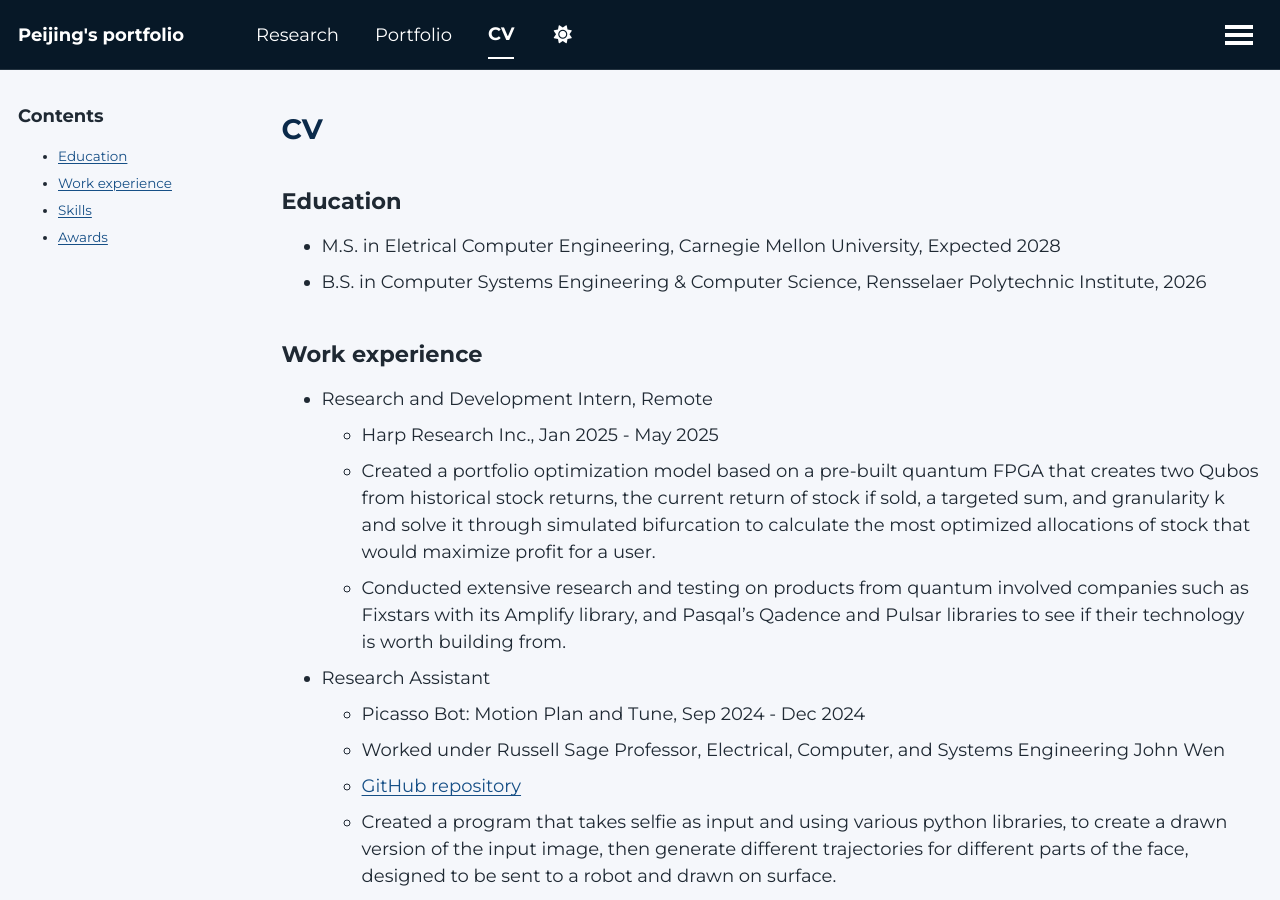
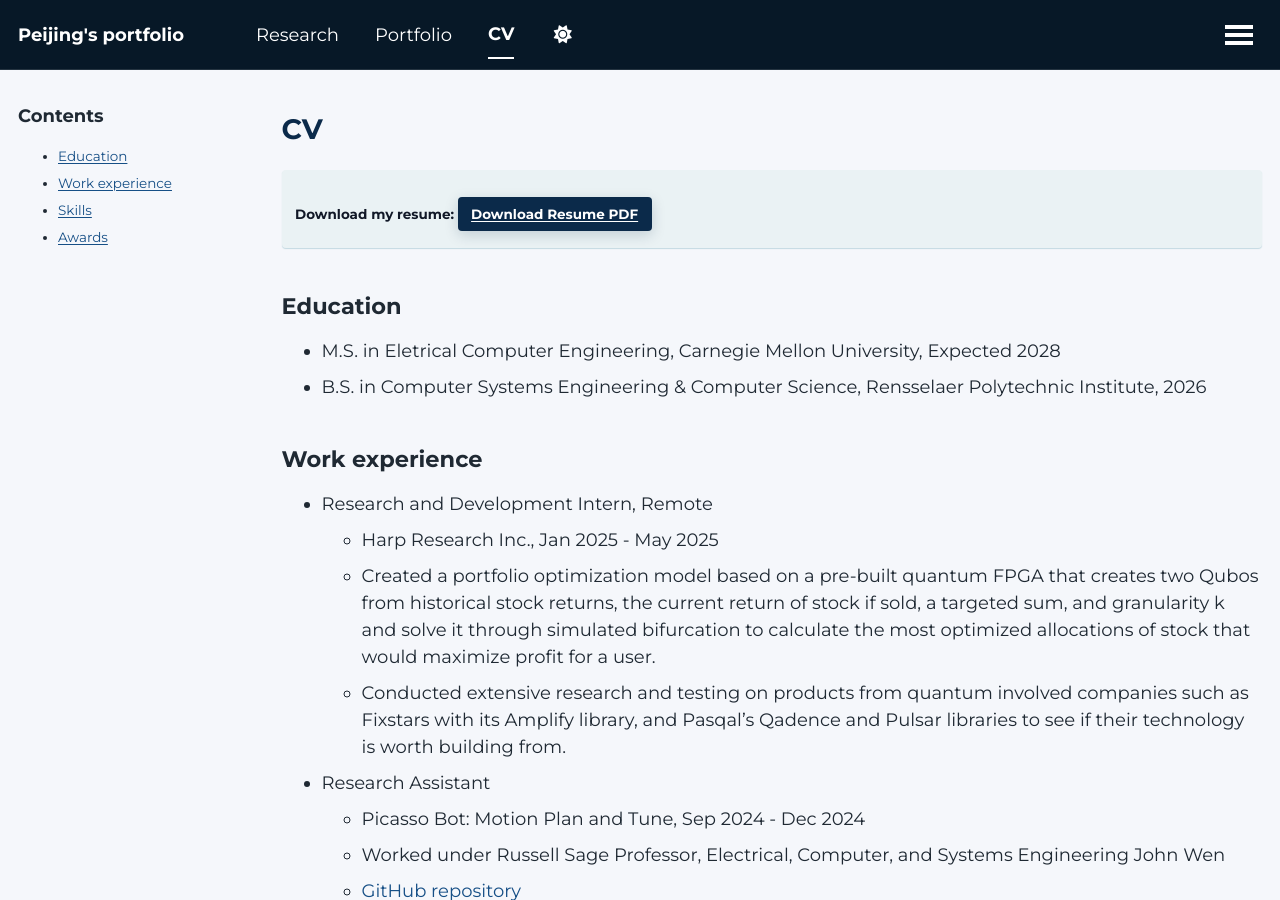
Before and after one commit to ramrow/ramrow.github.io, a Jekyll site: the page built from _pages/cv.md, in a window 1280 px wide and 900 px high. Built offline with Jekyll 4.4.1, drawn with Linux system fonts in a browser that asks for light colours; a script that is not in the unit is left out.

Commit message:
done for now

```diff
--- a/_pages/cv.md
+++ b/_pages/cv.md
@@ -15,6 +15,11 @@
 ---
 
 {% include base_path %}
+
+<div class="notice--info" markdown="1">
+  <strong>Download my resume:</strong>
+  <a class="btn btn--large" href="{{ base_path }}/files/PeijingXu_Resume.pdf" download>Download Resume PDF</a>
+</div>
 
 ## Education
 * M.S. in Eletrical Computer Engineering, Carnegie Mellon University, Expected 2028
```
Also changed, not shown: 1 other file.
